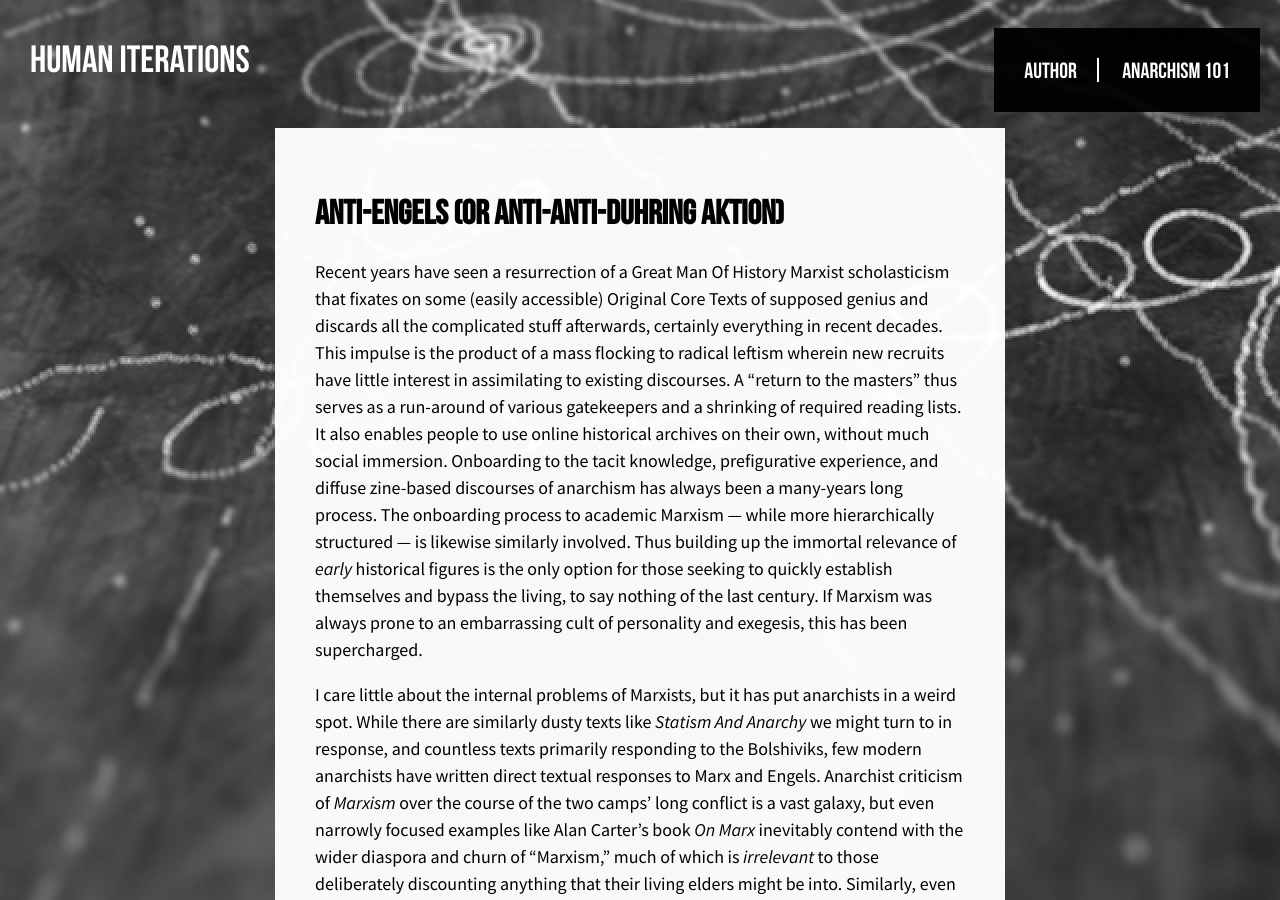
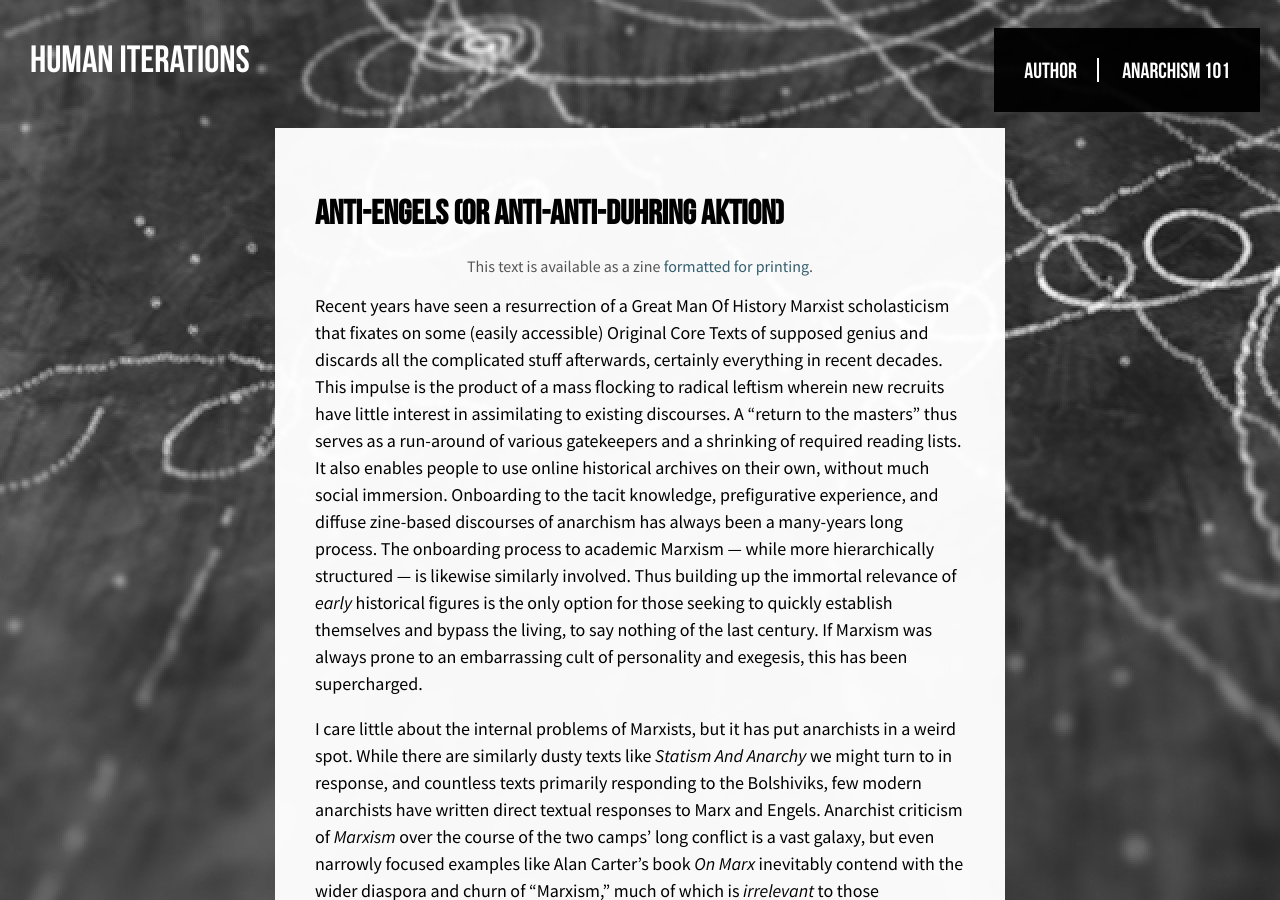
Before and after one commit to rechelon/rechelon.github.io, a Jekyll site: the page built from _posts/2021-11-05-anti-engels.md, in a window 1280 px wide and 900 px high. Built offline with Jekyll 4.4.1, drawn with Linux system fonts in a browser that asks for light colours; some web fonts are replaced.

Commit message:
added some zines

```diff
--- a/_posts/2021-11-05-anti-engels.md
+++ b/_posts/2021-11-05-anti-engels.md
@@ -11,6 +11,9 @@
   - 'Reviews'
 
 ---
+<p class="wp-caption-text">
+This text is available as a zine <a href="http://rechelon.github.io/wp-content/uploads/antiengels.pdf">formatted for printing</a>.
+</p>
 
 <p>Recent years have seen a resurrection of a Great Man Of History Marxist scholasticism that fixates on some (easily accessible) Original Core Texts of supposed genius and discards all the complicated stuff afterwards, certainly everything in recent decades. This impulse is the product of a mass flocking to radical leftism wherein new recruits have little interest in assimilating to existing discourses. A “return to the masters” thus serves as a run-around of various gatekeepers and a shrinking of required reading lists. It also enables people to use online historical archives on their own, without much social immersion. Onboarding to the tacit knowledge, prefigurative experience, and diffuse zine-based discourses of anarchism has always been a many-years long process. The onboarding process to academic Marxism — while more hierarchically structured — is likewise similarly involved. Thus building up the immortal relevance of <i>early</i> historical figures is the only option for those seeking to quickly establish themselves and bypass the living, to say nothing of the last century. If Marxism was always prone to an embarrassing cult of personality and exegesis, this has been supercharged.</p>
 <p><span style="font-weight: 400;">I care little about the internal problems of Marxists, but it has put anarchists in a weird spot. While there are similarly dusty texts like </span><i><span style="font-weight: 400;">Statism And Anarchy</span></i><span style="font-weight: 400;"> we might turn to in response, and countless texts primarily responding to the Bolshiviks, few modern anarchists have written direct textual responses to Marx and Engels. Anarchist criticism of </span><i><span style="font-weight: 400;">Marxism </span></i><span style="font-weight: 400;">over the course of the two camps’ long conflict is a vast galaxy, but even narrowly focused examples like Alan Carter’s book </span><i><span style="font-weight: 400;">On Marx</span></i><span style="font-weight: 400;"> inevitably contend with the wider diaspora and churn of “Marxism,” much of which is </span><i><span style="font-weight: 400;">irrelevant</span></i><span style="font-weight: 400;"> to those deliberately discounting anything that their living elders might be into. Similarly, even well-worn fights about the LTV and the particulars of Marx’s surplus value analysis rarely seem to interest this new crop. Critiques by Graeber as well as Bichler &amp; Nitzan, reformulations by Carson, even the critiques of analytic Marxists like Roemer are dead on arrival. Instead we’re left with a dogged bible-thumping that demands we respond line-by-line to texts that have been outdated for a century and a half.</span></p>
```
Also changed, not shown: _posts/2022-12-06-giant-red-flag.md (+3 -0 lines), 2 other files.
